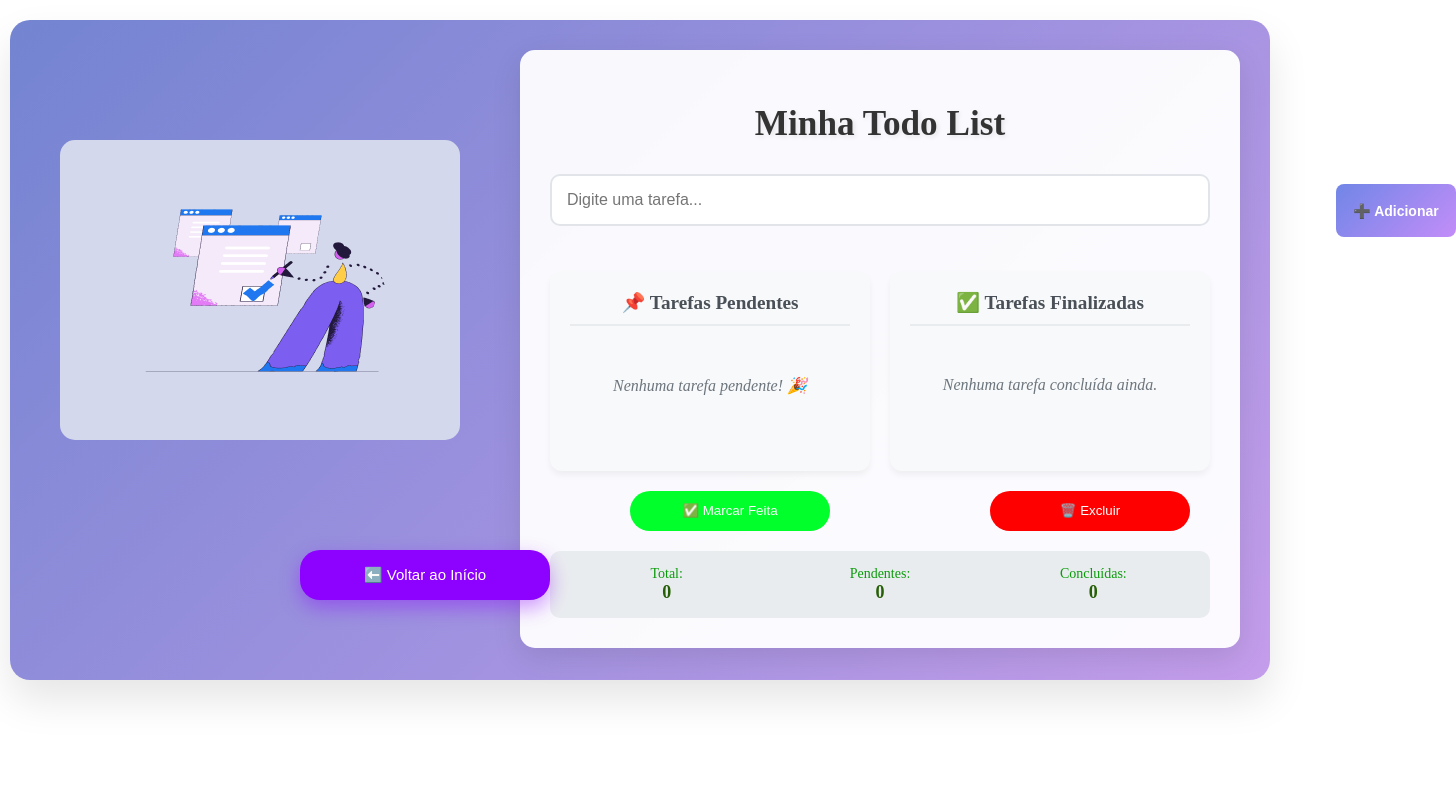
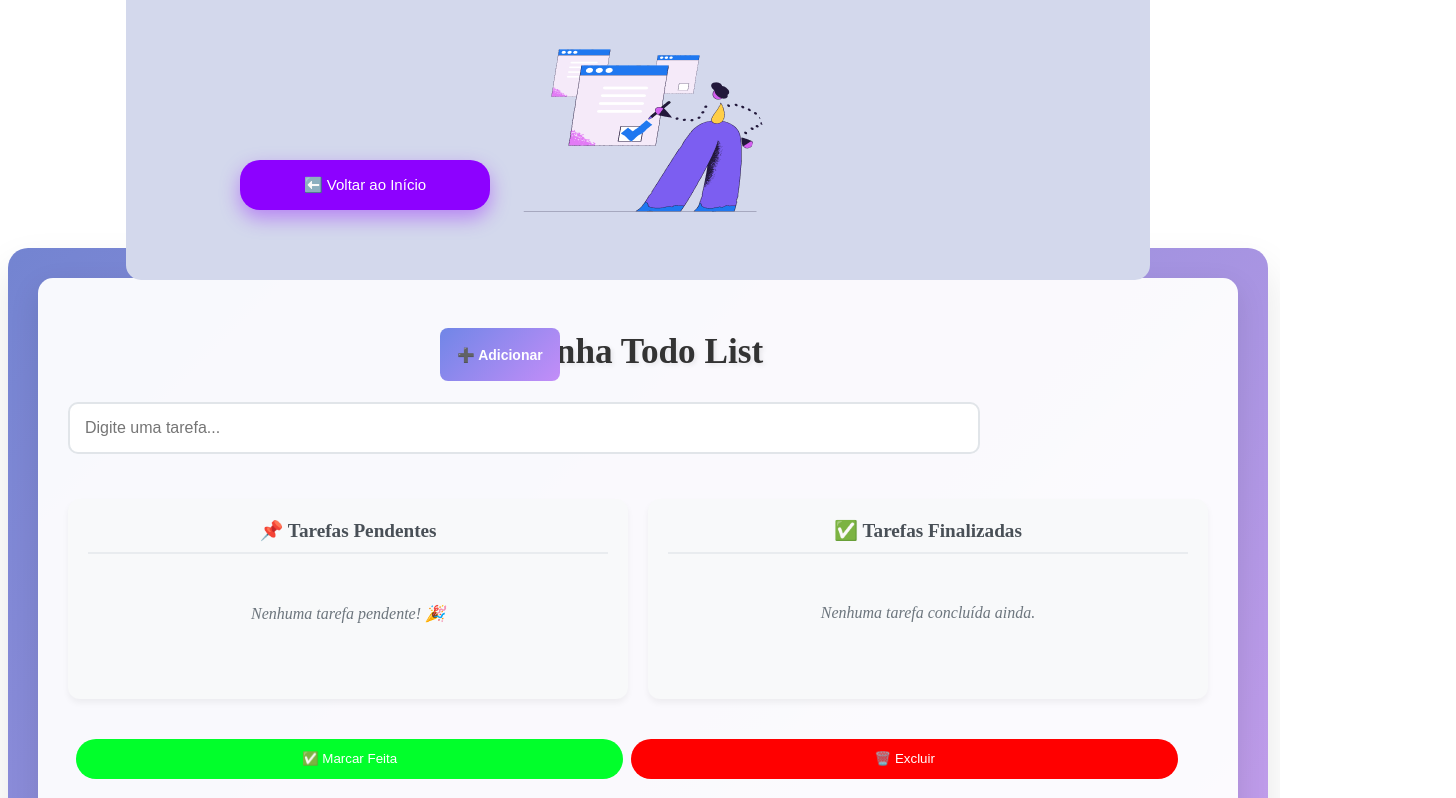
Before and after one commit to Tais1719/Todo-List, a React (Vite) app: page /todolist in a window 1280 px wide. Shown: the top 798 px of the page, 1456 px wide, since content can reach past the window. Built offline with nearby package versions, Linux system fonts and the light colour scheme.

Commit message:
commit troca de nomes

```diff
--- a/src/Components/TodoList.jsx
+++ b/src/Components/TodoList.jsx
@@ -1,6 +1,6 @@
 import { useState, useEffect } from "react";
 import { useNavigate } from "react-router-dom";
-import "../Styles/todoIten.css";
+import "../Styles/todoList.css";
 import Foto from "../assets/foto-de-fundo.png";
 
 export default function TodoIten() {
--- a/src/Styles/todoIten.css
+++ /dev/null
@@ -1,278 +0,0 @@
-.todo-container {
-  display: flex;
-  flex-direction: row;
-  width: 100%;
-  justify-content: center;
-  align-items: flex-start;
-  gap: 40px;
-  margin: 20px auto;
-  padding: 30px;
-  background: linear-gradient(135deg, #7384d1 0%, #c49deb 100%);
-  border-radius: 20px;
-  max-width: 1200px;
-  box-shadow: 0 20px 40px rgba(0,0,0,0.1);
-  min-height: 600px;
-}
-
-.todo-left {
-  flex: 0.8;
-  display: flex;
-  justify-content: center;
-  align-items: center;
-}
-
-.image-placeholder {
-  margin-top: 60vh;
-  position: fixed;
-  width: 100%;
-  max-width: 400px;
-  height: 300px;
-  background-color:#d3d8ec;
-  border-radius: 15px;
-  display: flex;
-  flex-direction: column;
-  justify-content: center;
-  align-items: center;
-}
-
-.todo-right {
-  flex: 1.2;
-  display: flex;
-  flex-direction: column;
-  background: rgba(255,255,255,0.95);
-  padding: 30px;
-  border-radius: 15px;
-  box-shadow: 0 10px 30px rgba(0,0,0,0.1);
-  min-width: 0;
-}
-
-.todo-right h1 {
-  text-align: center;
-  margin-bottom: 30px;
-  color: #333;
-  font-size: 2.2rem;
-  text-shadow: 2px 2px 4px rgba(56, 55, 55, 0.1);
-}
-
-.input-section {
-  margin-bottom: 30px;
-}
-
-.input-add-container {
-  margin-bottom: 15px;
-}
-
-.input-section input {
-  width: 100%;
-  padding: 15px 120px 15px 15px;
-  border: 2px solid #e1e5e9;
-  border-radius: 10px;
-  font-size: 16px;
-  box-sizing: border-box;
-}
-
-.input-section input:focus {
-  outline: none;
-  border-color: #667eea;
-}
-
-.add-btn {
-  width: 120px;
-  height: 53px;
-  position: absolute;
-  left: 167vh;
-  top: 23%;
-  padding: 10px 15px;
-  border: none;
-  border-radius: 8px;
-  cursor: pointer;
-  font-size: 14px;
-  font-weight: bold;
-  background: linear-gradient(135deg, #7086e7, #c38df8);
-  color: white;
-  white-space: nowrap;
-}
-
-/* Efeito ao passar o mouse */
-.add-btn:hover {
-  transform: translateY(-1px) scale(1.00);
-  background: linear-gradient(135deg, #a32bff, #d58bff);
-  box-shadow: 0 12px 28px rgba(141, 1, 255, 0.6);
-}
-
-.complete-btn {
-  cursor: pointer;
-  margin-left: 10vh;
-  border: none;
-  border-radius: 20px;
-  width: 200px;
-  height: 40px;
-  background: #01ff2b;
-  color: white;
-}
-
-
-.complete-btn:hover {
-  background-color: #99d8a1;
-}
-
-
-.delete-btn {
-  cursor: pointer;
-    border: none;
-  border-radius: 20px;
-  width: 200px;
-  height: 40px;
-margin-left: 20vh;
-  background-color: red;
-  color: white;
-}
-
-.delete-btn:hover {
-  background-color: rgb(240, 112, 112);
-}
-
-.tasks-container {
-  display: flex;
-  gap: 20px;
-  margin-bottom:20px;
-  flex-wrap: wrap;
-}
-
-.task-section {
-  flex: 1;
-  min-width: 280px;
-  max-width: 100%;
-  background: #f8f9fa;
-  border-radius: 12px;
-  padding: 20px;
-  min-height: 200px;
-  box-shadow: 0 4px 6px rgba(0,0,0,0.05);
-  box-sizing: border-box;
-  overflow: hidden;
-}
-
-.section-title {
-  color: #495057;
-  margin-bottom: 15px;
-  font-size: 1.2rem;
-  text-align: center;
-  padding-bottom: 10px;
-  border-bottom: 2px solid #e9ecef;
-  margin-top: 0;
-}
-
-.empty-message {
-  text-align: center;
-  color: #6c757d;
-  font-style: italic;
-  margin-top: 50px;
-}
-
-.todo-list {
-  list-style: none;
-  padding: 0;
-  margin: 0;
-  width: 100%;
-  max-width: 100%;
-  overflow: hidden;
-}
-
-.todo-list li {
-  color: #03cc46;
-  font-weight: 800;
-font-family: Georgia, 'Times New Roman', Times, serif;
-  display: block;
-  width: 100%;
-  max-width: 100%;
-  padding: 10px;
-  margin-bottom: 8px;
-  background: white;
-  border-radius: 8px;
-  transition: all 0.2s ease;
-  box-sizing: border-box;
-  overflow: hidden;
-}
-
-.todo-list li:hover {
-  transform: none;
-  box-shadow: 0 4px 8px rgba(0,0,0,0.15);
-}
-
-.todo-list li.completed {
-  background: #d4edda;
-}
-
-
-.todo-list li.completed span {
-
-font-family: Georgia, 'Times New Roman', Times, serif;
-  padding: 5px;
-  text-decoration: line-through;
-  color: #6c757d;
-}
-
-.todo-list input[type="checkbox"] {
-  width: 18px;
-  height: 18px;
-  cursor: pointer;
-  float: left;
-  margin-right: 10px;
-  margin-top: 2px;
-}
-
-
-.stats {
-  display: flex;
-  justify-content: space-around;
-  background: #e9ecef;
-  padding: 15px;
-  border-radius: 10px;
-  margin-top: 20px;
-  flex-wrap: wrap;
-  gap: 10px;
-}
-
-.stat-item {
-  text-align: center;
-  color: #0b9b0b;
-  font-size: 14px;
-  flex: 1;
-  min-width: 80px;
-}
-
-.stat-item strong {
-  color: #275f06;
-  font-size: 18px;
-  display: block;
-}
-
-.back-top-btn {
-  cursor: pointer;
-  border: none;
-  border-radius: 20px;
-  width: 250px;
-  height: 50px;
-  background: #8d01ff;
-  color: white;
-  position: fixed;
-  left: 300px;
-  bottom: 200px;
-  color: #ffffff;
-  font-size: 15px;
-  display: block;
-    box-shadow: 0 8px 20px rgba(141, 1, 255, 0.4);
-  transition: all 0.9s ease;
-  z-index: 1000;
-}
-/* Efeito ao passar o mouse */
-.back-top-btn:hover {
-  transform: translateY(-5px) scale(1.05);
-  background: linear-gradient(135deg, #a32bff, #d58bff);
-  box-shadow: 0 12px 28px rgba(141, 1, 255, 0.6);
-}
-
-/* Efeito ao clicar */
-.back-top-btn:active {
-  transform: scale(0.95);
-}
```
